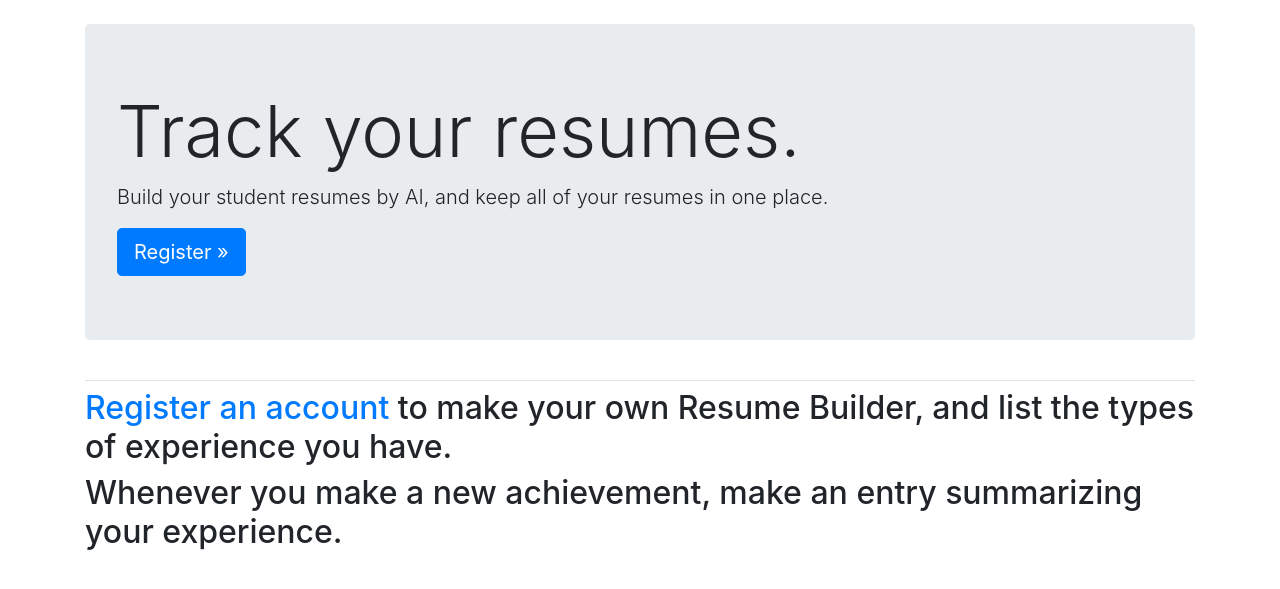
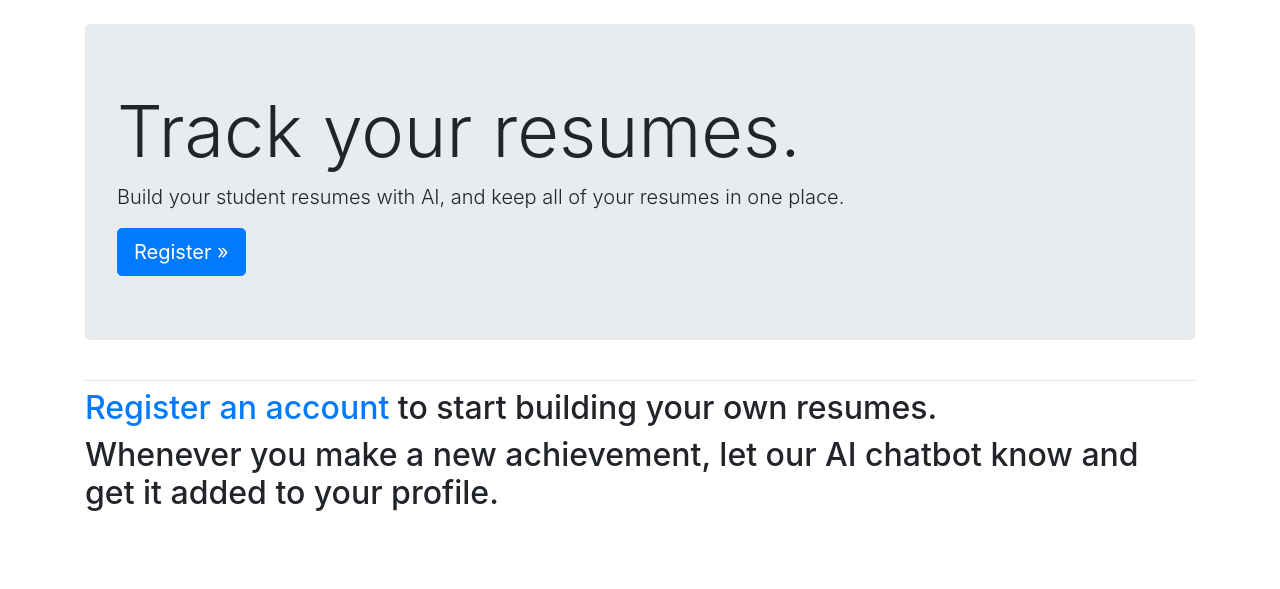
Before and after one commit to khuang9/ResumeBuilder, a Django app: template resume_logs/templates/resume_logs/index.html in a window 1280 px wide. Shown: the part 58-647 px from the top of the page. Run offline with Django 3.2, Linux system fonts and the light colour scheme; the template is opened without the code that fills it, so the values that code supplies are empty; some libraries are stand-ins or nearby versions.

Commit message:
Updated home page

```diff
--- a/resume_logs/templates/resume_logs/index.html
+++ b/resume_logs/templates/resume_logs/index.html
@@ -4,7 +4,7 @@
   <div class="jumbotron">
     <h1 class="display-3">Track your resumes.</h1>
 
-    <p class="lead">Build your student resumes by AI, and keep all of your resumes in one place.</p>
+    <p class="lead">Build your student resumes with AI, and keep all of your resumes in one place.</p>
 
     <a class="btn btn-lg btn-primary" href="{% url 'users:register' %}"
         role="button">Register &raquo;</a>
@@ -13,9 +13,9 @@
 
 {% block content %}
   <h2>
-    <a href="{% url 'users:register' %}">Register an account</a> to make your own Resume Builder, and list the types of experience you have.
+    <a href="{% url 'users:register' %}">Register an account</a> to start building your own resumes.
   </h2>
   <h2>
-    Whenever you make a new achievement, make an entry summarizing your experience.
+    Whenever you make a new achievement, let our AI chatbot know and get it added to your profile.
   </h2>
 {% endblock content %}
```
